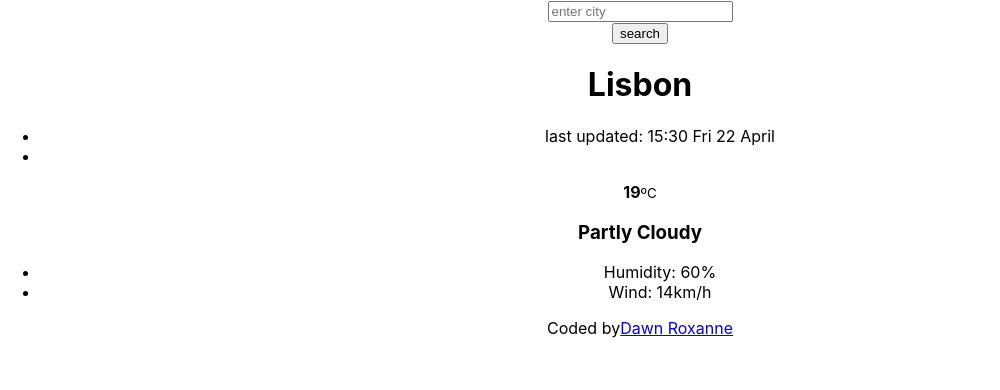
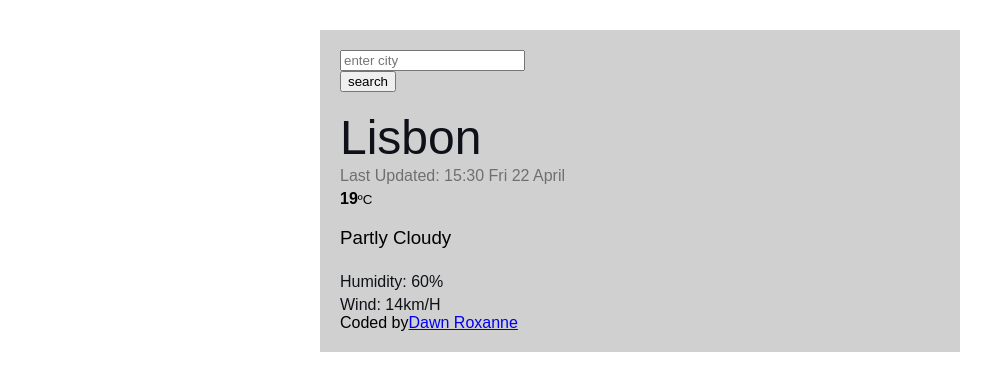
Before and after one commit to dawnstarroxanne/weather-react-app, a React (Create React App) app: page / in a window 1280 px wide. Shown: the top 390 px of the page, without its empty margins (0-1000 px from the left). Built offline with nearby package versions, Linux system fonts and the light colour scheme.

Commit message:
updated css

```diff
--- a/src/App.css
+++ b/src/App.css
@@ -1,38 +1,42 @@
 .App {
-  text-align: center;
+  font-family: sans-serif;
+  background-color: rgb(24, 24, 24, 0.2);
+  padding: 20px;
+  border: 1px solid #202124;
+  border: black;
+  max-width: 600px;
+  margin: 30px auto;
 }
 
-.App-logo {
-  height: 40vmin;
-  pointer-events: none;
+h1 {
+  color: #0e1117;
+  font-size: 48px;
+  font-weight: 200;
+  line-height: 28px;
+  margin-bottom: 0;
 }
-
-@media (prefers-reduced-motion: no-preference) {
-  .App-logo {
-    animation: App-logo-spin infinite 20s linear;
-  }
+h3 {
+  font-weight: lighter;
 }
-
-.App-header {
-  background-color: #282c34;
-  min-height: 100vh;
-  display: flex;
-  flex-direction: column;
-  align-items: center;
-  justify-content: center;
-  font-size: calc(10px + 2vmin);
-  color: white;
+ul {
+  margin: 0;
+  padding: 0;
 }
-
-.App-link {
-  color: #61dafb;
+li {
+  list-style: none;
+  text-transform: capitalize;
+  color: #0e1117;
+  font-size: 16px;
+  font-weight: 100;
+  padding-top: 5px;
 }
-
-@keyframes App-logo-spin {
-  from {
-    transform: rotate(0deg);
-  }
-  to {
-    transform: rotate(360deg);
-  }
+li::first-letter {
+  text-transform: capitalize;
 }
+.City {
+  margin-bottom: 10px;
+}
+.Date {
+  font-size: 16px;
+  opacity: 0.5;
+}
--- a/src/App.js
+++ b/src/App.js
@@ -19,7 +19,7 @@ export default function App() {
       <footer>
         Coded by
         <a
-          href="https://github.com/dawnstarroxanne/weather-react"
+          href="https://github.com/dawnstarroxanne/weather-react-app"
           target="_blank"
           rel="noopener noreferrer"
         >
```
